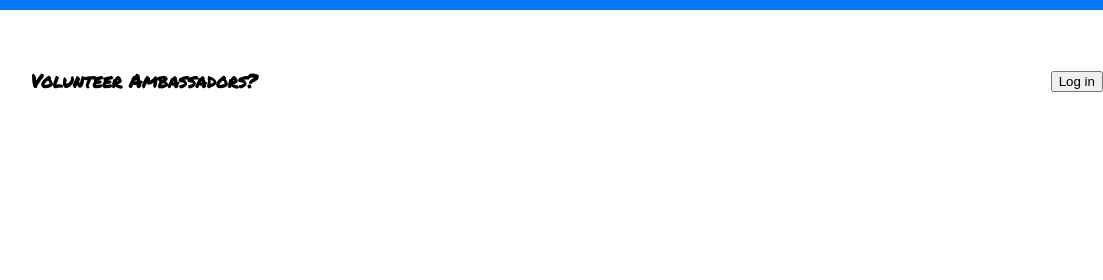
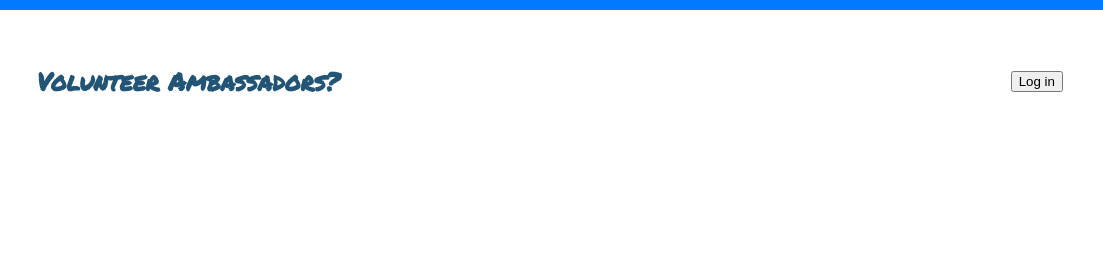
Before and after one commit to katerigney/metro-min, a website: page public/index.html in a window 1280 px wide. Shown: the top 280 px of the page, 177-1280 px from the left. Drawn offline with Linux system fonts and the light colour scheme.

Commit message:
Added some styling

```diff
--- a/public/index.html
+++ b/public/index.html
@@ -16,7 +16,7 @@
       <img class="logo" src="./images/mm-logo.png">
       <h1 id="volunteer-headline">Volunteer Ambassadors</h1>
     </section>
-    <button>Log in</button>
+    <button class="login-button">Log in</button>
   </section>
 
   <section class="feed-container">
--- a/public/screen.css
+++ b/public/screen.css
@@ -31,6 +31,12 @@ body {
 #volunteer-headline{
   font-family: 'Permanent Marker', cursive;
   margin:1em;
+  font-size: 25px;
+  color: #225575;
+}
+
+.login-button{
+  margin:1em 3em 1em 1em ;
 
 }
 
```
